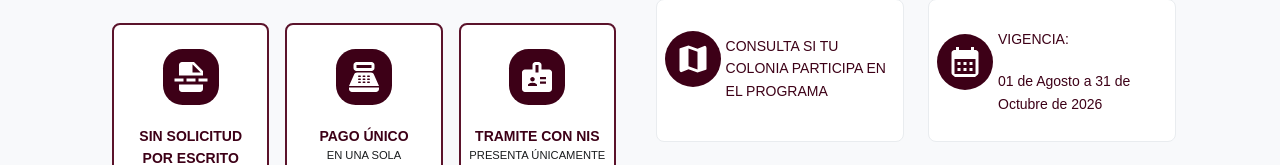
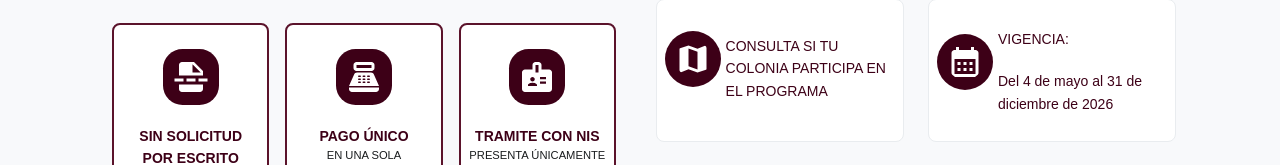
Before and after one commit to fsjorg3/SOAPAPV2, a React (Vite) app in the folder frontend/: page /regularizacion_domestica in a window 1280 px wide. Shown: the part 568-733 px from the top of the page. Built offline with nearby package versions, Linux system fonts and the light colour scheme.

Commit message:
corrigiendo fecha del programa

```diff
--- a/frontend/src/routes/regularizacion-domestica.tsx
+++ b/frontend/src/routes/regularizacion-domestica.tsx
@@ -261,7 +261,7 @@ export default function RegularizacionDomestica() {
                                                     paddingLeft: '5px',
                                                 }}>
 
-                                                01 de Agosto a 31 de Octubre de 2026
+                                                Del 4 de mayo al 31 de diciembre de 2026
                                             </Typography>
                                         </Box>
                                     </Box>
```
